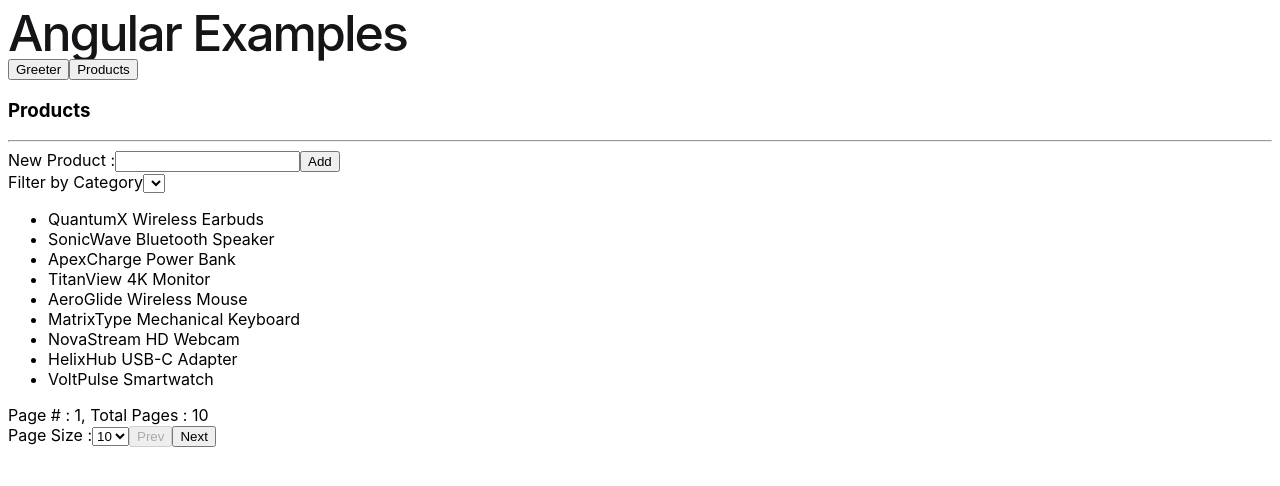
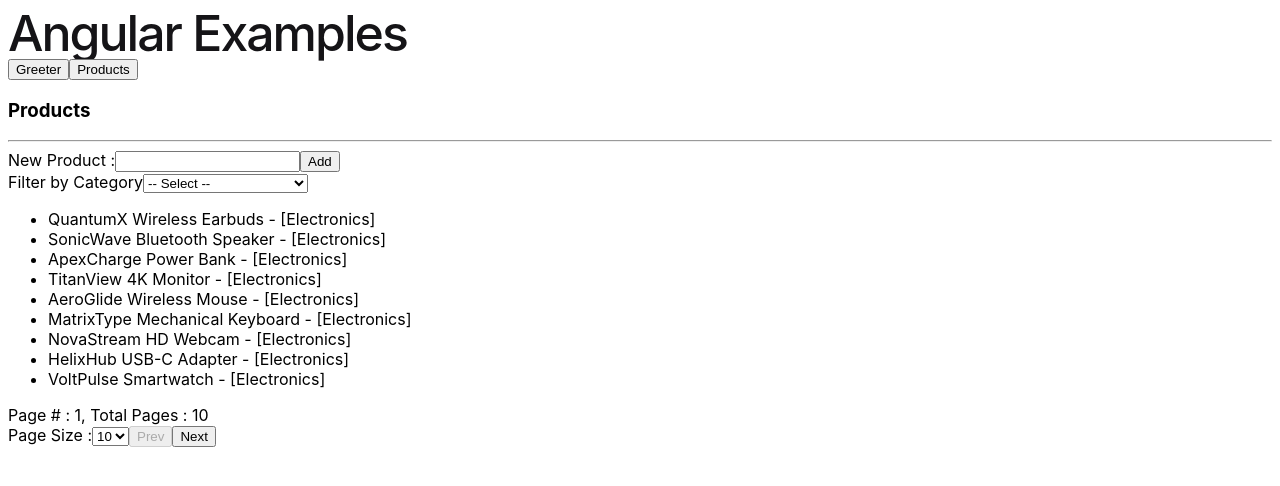
Before and after one commit to tkmagesh/Siemens-Angular-May-2026, an Angular app in the folder first-app/: page / in a window 1280 px wide. Both pictures are taken after a click on the button "Products". Shown: the top 486 px of the page. Built offline with nearby package versions, Linux system fonts and the light colour scheme.

Commit message:
filter by category

```diff
--- a/first-app/src/app/greeter/greeter.ts
+++ b/first-app/src/app/greeter/greeter.ts
@@ -1,9 +1,9 @@
 import { Component, computed, signal } from '@angular/core';
-import { UpperCasePipe, JsonPipe, KeyValuePipe } from "@angular/common";
+import { UpperCasePipe, KeyValuePipe } from "@angular/common";
 
 @Component({
   selector: 'app-greeter',
-  imports: [UpperCasePipe, JsonPipe, KeyValuePipe],
+  imports: [UpperCasePipe, KeyValuePipe],
   templateUrl: './greeter.html',
   styleUrl: './greeter.css',
 })
--- a/first-app/src/app/products/products.html
+++ b/first-app/src/app/products/products.html
@@ -11,12 +11,17 @@
 </div>
 <div>
     <label >Filter by Category</label>
-    <select name="" id=""></select>
+    <select (input)="selectedCategory.set($any($event.target).value)">
+        <option value="">-- Select --</option>
+        @for (category of categoriesList; track category) {
+            <option [value]=category>{{category}}</option>
+        }
+    </select>
 </div>
 
 <ul>
     @for (product of (productNames() | slice:pageStart():pageEnd()); track product.id){
-        <li>{{product.name}}</li>
+        <li>{{product.name}} - [{{product.category}}]</li>
     }
 </ul>
 <div>Page # : {{currPage()}}, Total Pages : {{totalPages()}}</div>
--- a/first-app/src/app/products/products.ts
+++ b/first-app/src/app/products/products.ts
@@ -1,4 +1,4 @@
-import { Component, computed, signal } from '@angular/core';
+import { Component, computed, signal, effect } from '@angular/core';
 import { SlicePipe } from "@angular/common";
 @Component({
   selector: 'app-products',
@@ -7,7 +7,7 @@ import { SlicePipe } from "@angular/common";
   styleUrl: './products.css',
 })
 export class Products {
-  productNames = signal<{id : string, name: string, category : string}[]>([
+  productNamesList = signal<{id : string, name: string, category : string}[]>([
     // Electronics & Gadgets
     { id: "prod-001", name: "QuantumX Wireless Earbuds", category: "Electronics" },
     { id: "prod-002", name: "SonicWave Bluetooth Speaker", category: "Electronics" },
@@ -118,13 +118,36 @@ export class Products {
     { id: "prod-099", name: "FocusNutra Nootropic Capsules", category: "Fitness & Outdoors" },
     { id: "prod-100", name: "ZenMint Organic Herbal Tea", category: "Fitness & Outdoors" }
   ])
+  selectedCategory = signal('')
+
+
+  productNames = computed( () =>
+    this.selectedCategory() !== ''
+    ? this.productNamesList().filter(p => p.category === this.selectedCategory())
+    : this.productNamesList()
+  );
+
+
+
   newProductName = signal('')
+  // category based filtering
+  categoriesList = this.productNames().reduce((s, p) => s.add(p.category), new Set())
+
+
+  // pagination
   currPage = signal(1)
   pageSize = signal(10);
   totalPages = computed(() => this.productNames().length % this.pageSize() === 0 ? Math.floor(this.productNames().length / this.pageSize()) : Math.floor(this.productNames().length / this.pageSize()) + 1)
   pageStart = computed(() => ((this.currPage() - 1) * this.pageSize()))
   pageEnd = computed(() => (this.currPage() * this.pageSize()) - 1)
 
+  constructor(){
+    effect(() => {
+      console.log(`current page : ${this.currPage()}`)
+      console.log(`selected category : "${this.selectedCategory()}"`)
+    })
+  }
+
   onAddClick(){
     // this.productNames.update(pns => [...pns, this.newProductName()])
     this.newProductName.update(() => '')
```
